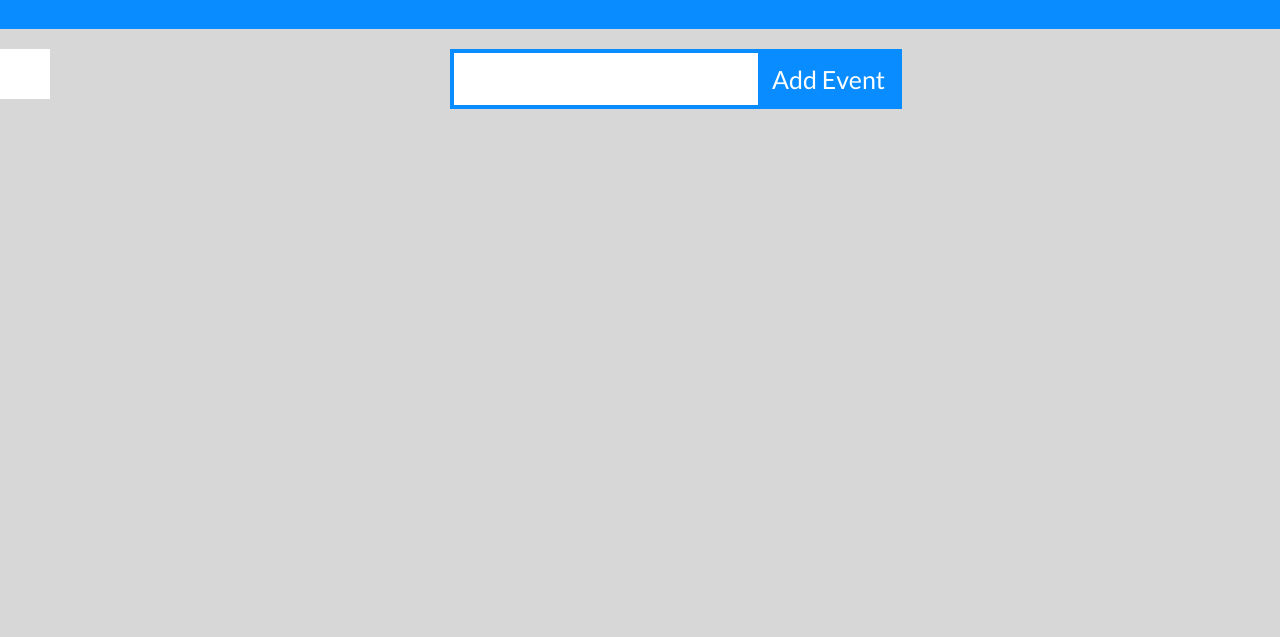
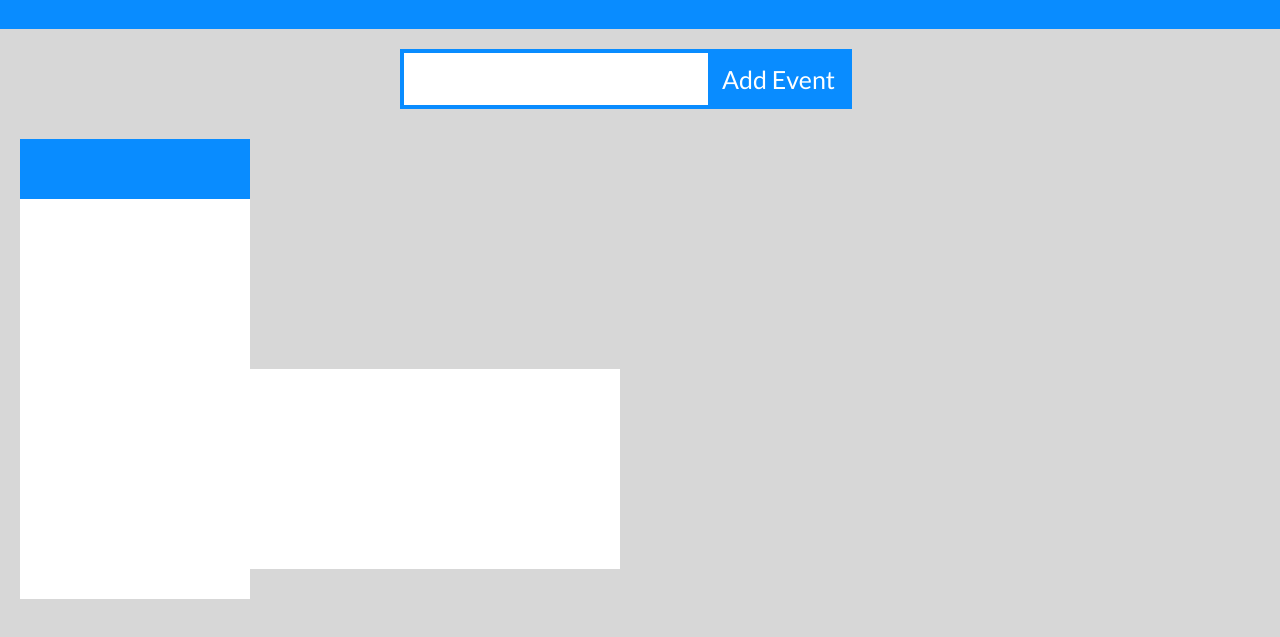
Before and after one commit to ASIKOrg/history-in-context-front-end, a plain HTML site: page home.html in a window 1280 px wide. Shown: the part 71-708 px from the top of the page. Drawn offline with nearby package versions, Linux system fonts and the light colour scheme.

Commit message:
fhoefwhllwefef

```diff
--- a/css/main.css
+++ b/css/main.css
@@ -21,19 +21,19 @@ body {
 
 .added_events {
     height: 400px;
-    width: 200px;
+    width: 230px;
     background-color: white;
-    top: 180px;
+    top: 270px;
     left: 20px;
     position: absolute;
 }
 
 .added_events_title {
-    height: 50px;
-    width: 200px;
+    height: 60px;
+    width: 230px;
     background-color: #098CFF;
     color: white;
-    margin: 20px 0px 0px 20px;
+    margin: 110px 0px 0px 20px;
 
 }
 .search_box {
@@ -86,3 +86,15 @@ body {
     height: auto;
     width: auto;
 }
+.event {
+    border-bottom: 1px solid gray;
+}
+
+.timeline_box_title {
+    height: 60px;
+    width: 230px;
+    background-color: #098CFF;
+    color: white;
+    margin: 110px 0px 0px 20px;
+
+}
--- a/home.html
+++ b/home.html
@@ -12,16 +12,19 @@
     <div class="header">
         <p class="title"> History In Context </p>
     </div>
-    <div class="filler_one"> </div>
+    <!-- <div class="filler_one"> </div> -->
     <div class="search_contain">
         <input class="search_box" id="search" type="text">
-        <div class="search_button"> <p> Add Event </p></div>
+        <div class="search_button" onclick="buttonClicked()"> <p> Add Event </p></div>
     </div>
-        <!-- <div class="timeline_box"></div>-->
 
-    <!-- <div class="added_events_title">
+    <div class="added_events_title">
     </div>
     <div class="added_events">
-    </div> -->
+    </div>
+
+    <div class="timeline_box_title"></div>
+    <div class="timeline_box"> </div>
+
 
 </body>
```
